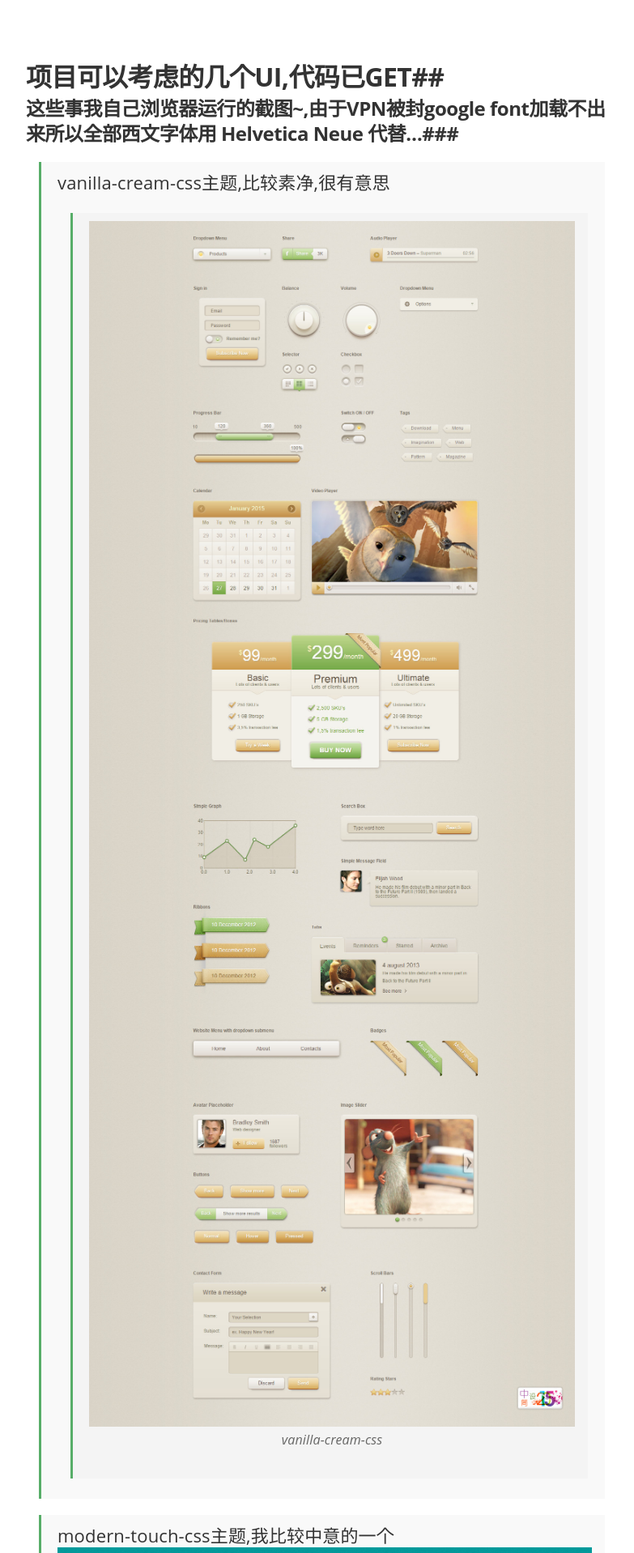
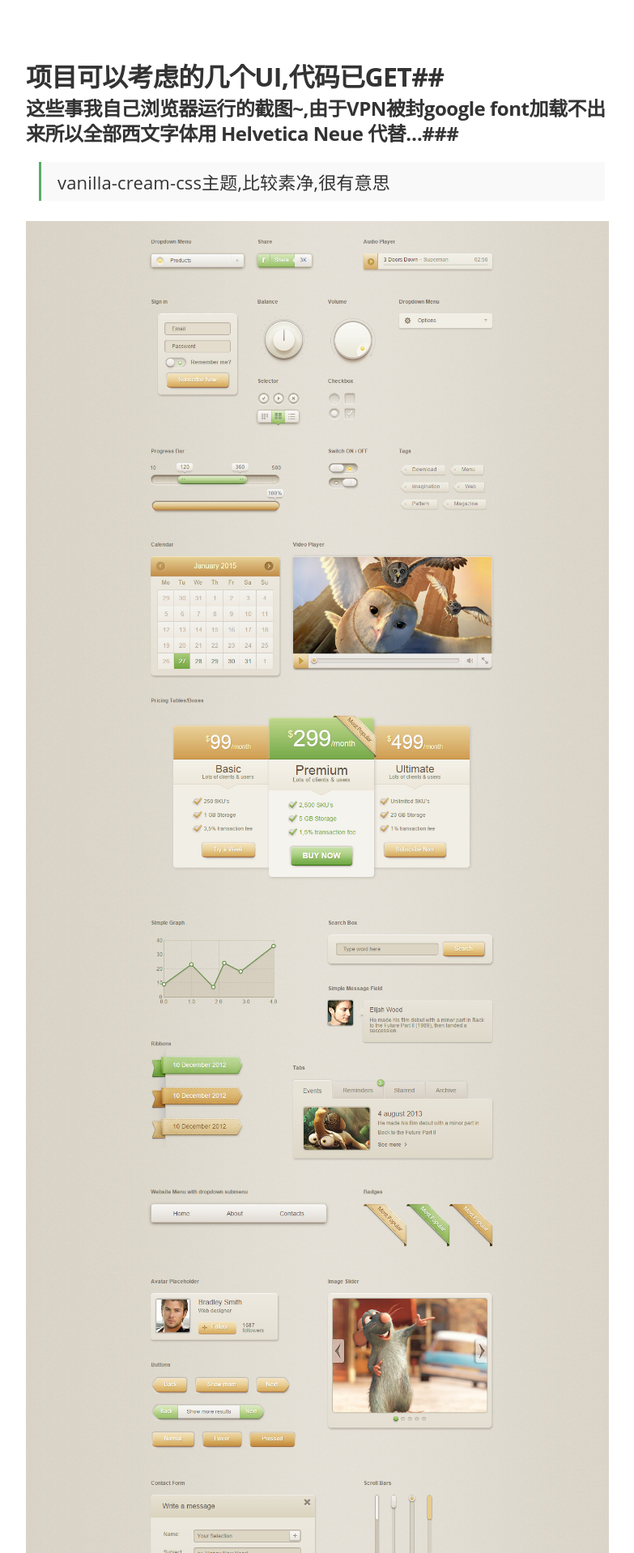
Before and after one commit to wcqblog/wcqblog.github.io, a Jekyll site: the page built from _posts/2015-1-27-UItouse.markdown, in a window 1280 px wide. Shown: the part 902-2820 px from the top of the page at 81% size, without its empty margins (248-1031 px from the left). Built offline with Jekyll 4.4.1, drawn with Linux system fonts in a browser that asks for light colours; nearby versions of some CDN libraries; some web fonts are replaced; Markdown is read by kramdown in place of the engine named in the settings; comment, search, counter and statistics services are not loaded.

Commit message:
Update 2015-1-27-UItouse.markdown

```diff
--- a/_posts/2015-1-27-UItouse.markdown
+++ b/_posts/2015-1-27-UItouse.markdown
@@ -9,22 +9,27 @@ image: /assets/article_images/angular/angular.jpg
 ##项目可以考虑的几个UI,代码已GET##
 ###这些事我自己浏览器运行的截图~,由于VPN被封google font加载不出来所以全部西文字体用 Helvetica Neue 代替...###
 > vanilla-cream-css主题,比较素净,很有意思
->> ![ vanilla-cream-css](/assets/article_images/UI备选/vanilla-cream-css.jpg )
+
+![ vanilla-cream-css](/assets/article_images/UI备选/vanilla-cream-css.jpg )
 
 
 >  modern-touch-css主题,我比较中意的一个
+
 ![ modern-touch-css](/assets/article_images/UI备选/modern-touch-css.jpg)
 
 
 > funky-tunes-css主题,扁平+模糊背景半透明，满满的APP范
+
 ![ funky-tunes-css](/assets/article_images/UI备选/funky-tunes-css.jpg)
 
 
 > city-break主题, 中规中矩
+
 ![city-break](/assets/article_images/UI备选/city-break-css.jpg)
 
 
 > metro-vibes-css主题,挺好看的,就是配图有点低龄向，其实换了图能好很多
+
 ![metro-vibes-css](/assets/article_images/UI备选/metro-vibes-css.jpg)
 
 
```
